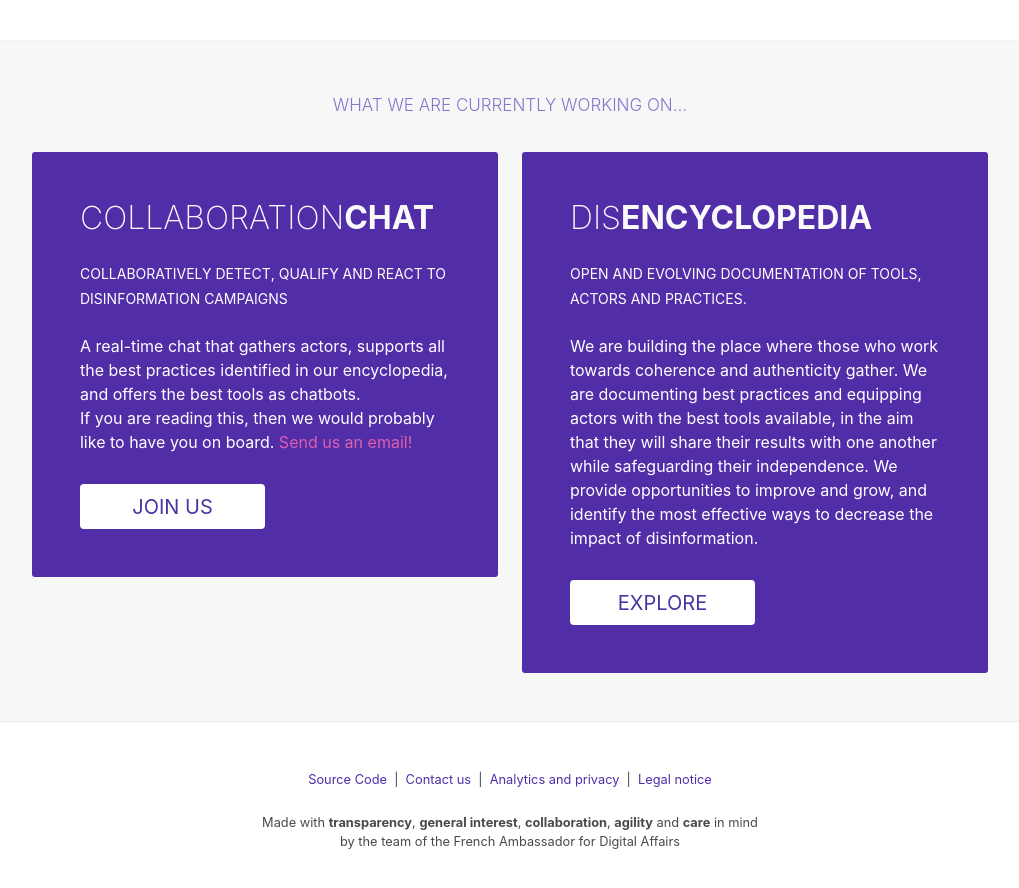
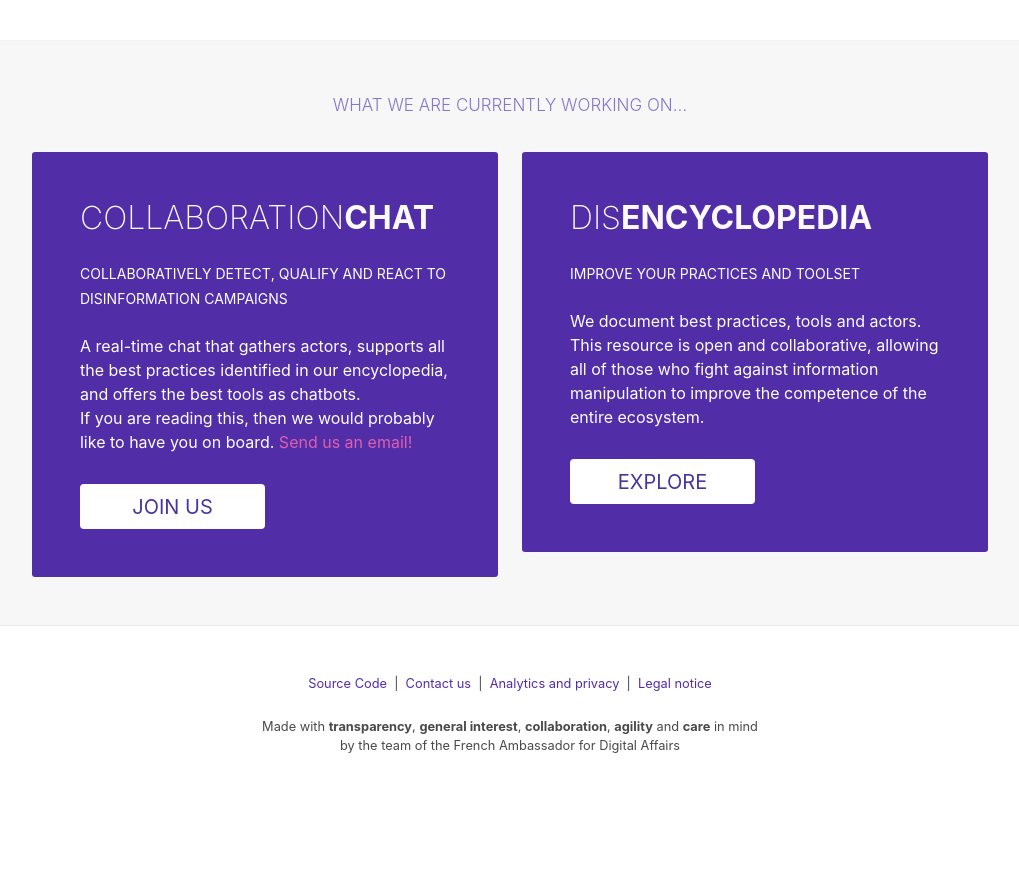
Before and after one commit to ambanum/disinfo.quaidorsay.fr, a Jekyll site: the page built from _pages/index.html, in a window 1280 px wide and 900 px high, scrolled down 634 px. Shown: the top 888 px of the window, without its empty margins (130-1149 px from the left). Built offline with Jekyll 4.4.1, drawn with Linux system fonts in a browser that asks for light colours; comment, search, counter and statistics services are not loaded; after the commit the page ends 1486 px from its top, so only the background shows below that.

Commit message:
Shorten and action-orient encyclopedia description

```diff
--- a/_pages/index.html
+++ b/_pages/index.html
@@ -72,12 +72,10 @@ nav_exclude: true
 							<span class="thin">Dis</span><wbr>Encyclopedia
 						</h2>
 						<h4 class="subtitle is-spaced">
-							Open and evolving documentation of tools, actors and practices.
+							Improve your practices and toolset
 						</h4>
 						<p>
-							We are building the place where those who work towards coherence and authenticity gather.
-							We are documenting best practices and equipping actors with the best tools available, in the aim that they will share their results with one another while safeguarding their independence.
-							We provide opportunities to improve and grow, and identify the most effective ways to decrease the impact of disinformation.
+							We document best practices, tools and actors. This resource is open and collaborative, allowing all of those who fight against information manipulation to improve the competence of the entire ecosystem.
 						</p>
 						<a href="/encyclopedia" class="button is-white is-medium">
 							Explore
```
